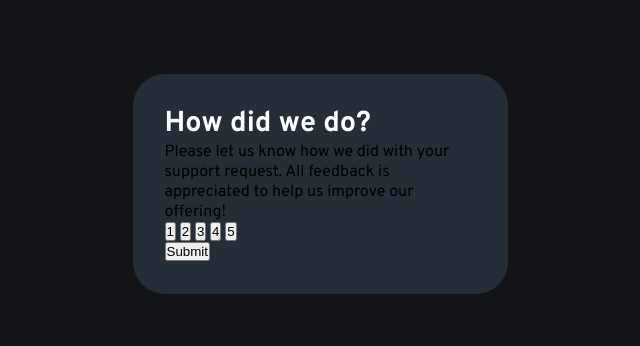
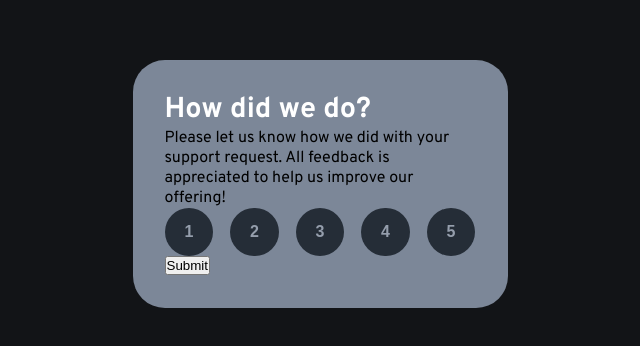
Before and after one commit to GracilianoOG/fementor-rating-component, a plain HTML site: page index.html in a window 1280 px wide. Shown: the part 216-562 px from the top of the page, without its empty margins (320-960 px from the left). Drawn offline with Linux system fonts and the light colour scheme.

Commit message:
Basic shape for the buttons

```diff
--- a/assets/styles/scss/main.scss
+++ b/assets/styles/scss/main.scss
@@ -11,7 +11,8 @@
 }
 
 .component {
-  background-color: variables.$dark-blue;
+  background-color: variables.$medium-grey;
+  // background-color: variables.$dark-blue;
   border-radius: 2rem;
   max-width: 375px;
   padding: 2rem;
@@ -26,3 +27,19 @@
     display: none;
   }
 }
+
+.rating {
+  display: flex;
+  justify-content: space-between;
+
+  &__btn {
+    aspect-ratio: 1;
+    background-color: variables.$dark-blue;
+    border: 0;
+    border-radius: 50%;
+    color: variables.$light-grey;
+    font-size: 1rem;
+    font-weight: 700;
+    padding: 0 1.25rem;
+  }
+}
```
Also changed, not shown: assets/styles/css/main.css.
